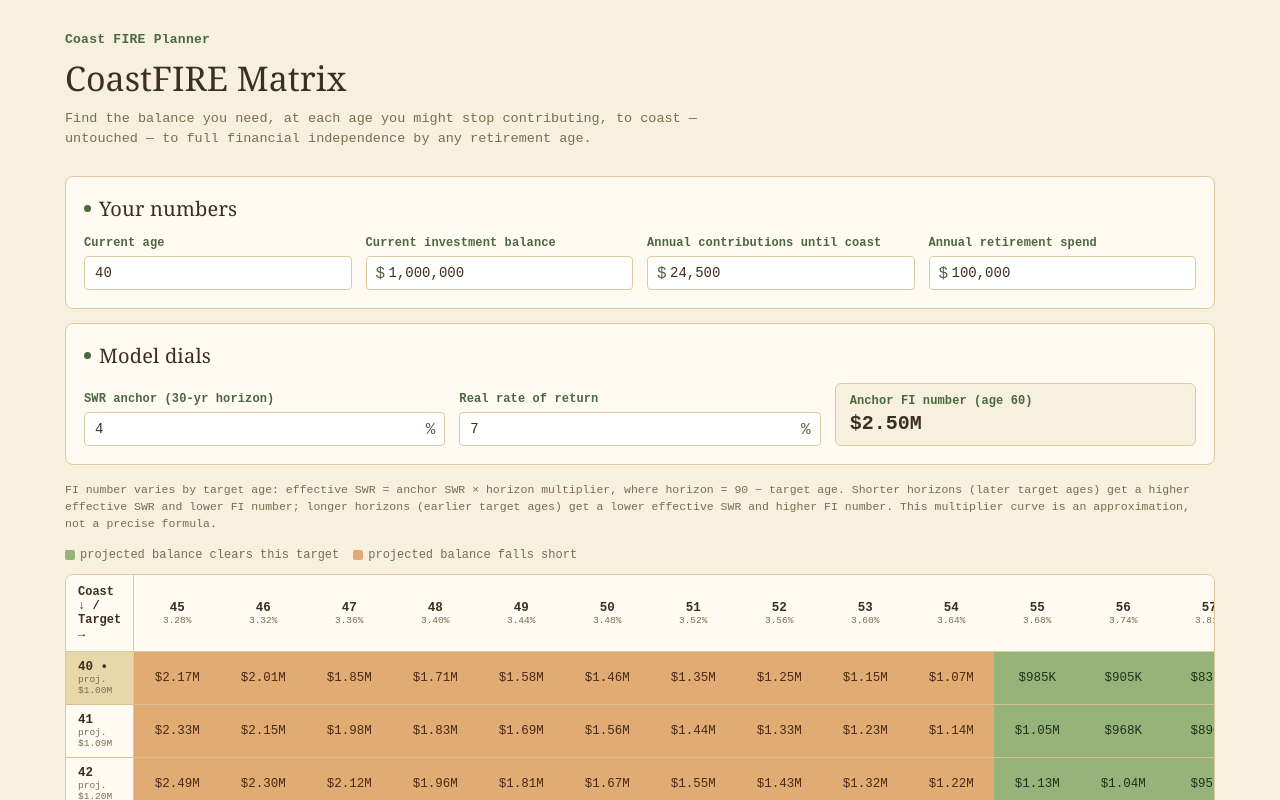
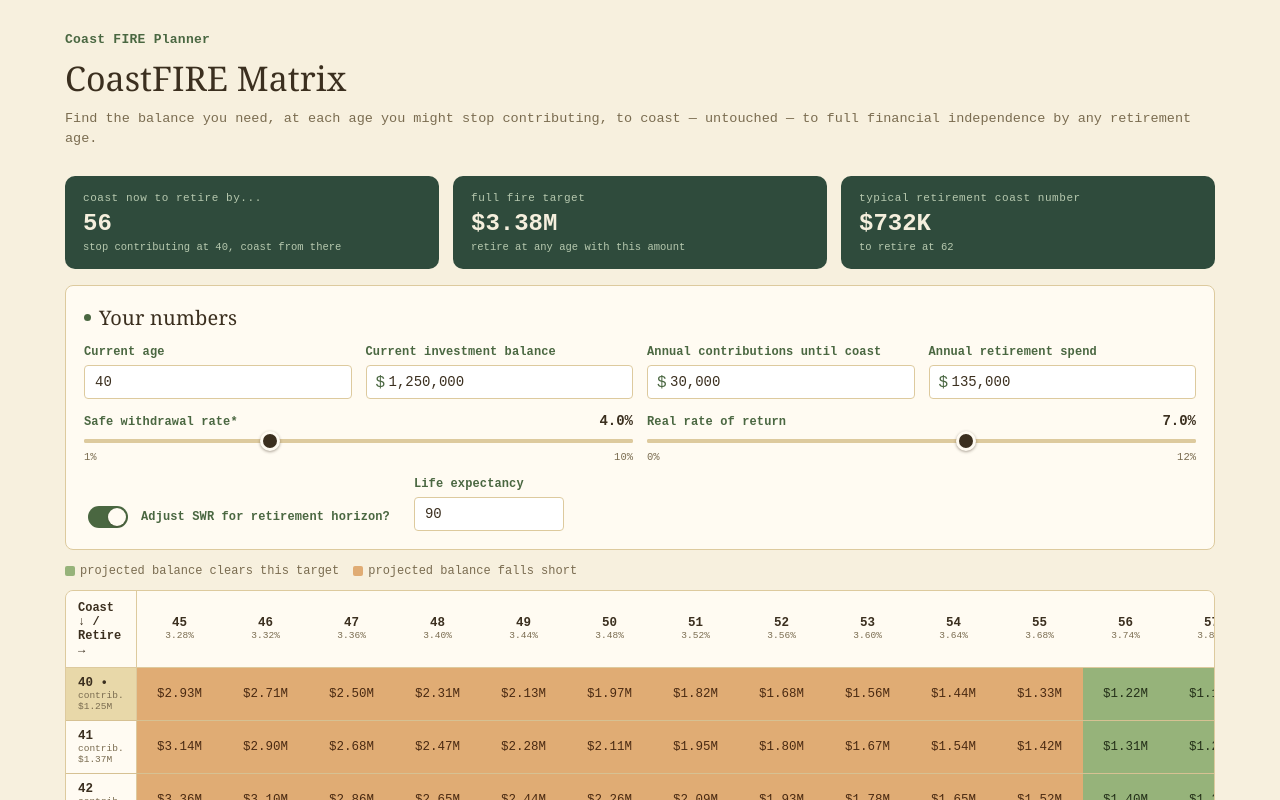
Before and after one commit to elmedico27/coastfire, a React (Vite) app: page / in a window 1280 px wide. Shown: the top 800 px of the page. Built offline with nearby package versions, Linux system fonts and the light colour scheme.

Commit message:
Update CoastFireMatrix.jsx
Added stat cards, toggle for horizon-adjusted SWR, and other visual tweaks.

```diff
--- a/src/CoastFireMatrix.jsx
+++ b/src/CoastFireMatrix.jsx
@@ -1,6 +1,5 @@
 import React, { useState, useMemo } from 'react';
 
-const PLANNING_AGE = 90; // assumed age portfolio must last to
 const ANCHOR_HORIZON = 30; // the horizon your SWR input is anchored to
 
 // Approximate shape of how "safe" withdrawal rate shifts with horizon length.
@@ -63,21 +62,135 @@ const COLOR = {
   currentRowBg: '#E8D8A9',
 };
 
+// ---- Stat card accent (this is where the "pop" lives) ----
+const CARD = {
+  bg: '#2F4B3C',   // deep forest
+  text: '#F5EFDD',
+  label: '#B7C9AF',
+};
+
+// Inline styles for the range sliders (thumb + track), scoped by class name.
+const SLIDER_CSS = `
+.cfm-slider {
+  -webkit-appearance: none;
+  appearance: none;
+  width: 100%;
+  height: 4px;
+  border-radius: 999px;
+  background: ${COLOR.border};
+  outline: none;
+  margin: 10px 0 8px;
+}
+.cfm-slider::-webkit-slider-thumb {
+  -webkit-appearance: none;
+  appearance: none;
+  width: 20px;
+  height: 20px;
+  border-radius: 50%;
+  background: ${COLOR.heading};
+  border: 3px solid ${COLOR.panel};
+  box-shadow: 0 1px 3px rgba(59,47,31,0.45);
+  cursor: pointer;
+  margin-top: -8px;
+}
+.cfm-slider::-moz-range-thumb {
+  width: 20px;
+  height: 20px;
+  border-radius: 50%;
+  background: ${COLOR.heading};
+  border: 3px solid ${COLOR.panel};
+  box-shadow: 0 1px 3px rgba(59,47,31,0.45);
+  cursor: pointer;
+}
+.cfm-slider::-webkit-slider-runnable-track {
+  height: 4px;
+  border-radius: 999px;
+  background: ${COLOR.border};
+}
+.cfm-slider::-moz-range-track {
+  height: 4px;
+  border-radius: 999px;
+  background: ${COLOR.border};
+}
+.cfm-toggle {
+  position: relative;
+  -webkit-appearance: none;
+  appearance: none;
+  width: 40px;
+  height: 22px;
+  border-radius: 999px;
+  background: ${COLOR.border};
+  outline: none;
+  cursor: pointer;
+  transition: background 0.15s ease;
+  flex-shrink: 0;
+}
+.cfm-toggle:checked {
+  background: ${COLOR.label};
+}
+.cfm-toggle::before {
+  content: '';
+  position: absolute;
+  top: 2px;
+  left: 2px;
+  width: 18px;
+  height: 18px;
+  border-radius: 50%;
+  background: ${COLOR.panel};
+  box-shadow: 0 1px 2px rgba(59,47,31,0.35);
+  transition: transform 0.15s ease;
+}
+.cfm-toggle:checked::before {
+  transform: translateX(18px);
+}
+`;
+
+function Slider({ label, value, onChange, min, max, step, suffix }) {
+  return (
+    <div>
+      <div style={{ display: 'flex', justifyContent: 'space-between', alignItems: 'baseline' }}>
+        <label style={{ fontSize: 12, letterSpacing: '0.01em', color: COLOR.label, fontWeight: 600 }}>
+          {label}
+        </label>
+        <span style={{ fontSize: 14, fontWeight: 700, color: COLOR.heading, fontVariantNumeric: 'tabular-nums' }}>
+          {value.toFixed(1)}{suffix}
+        </span>
+      </div>
+      <input
+        className="cfm-slider"
+        type="range"
+        min={min}
+        max={max}
+        step={step}
+        value={value}
+        onChange={(e) => onChange(parseFloat(e.target.value))}
+      />
+      <div style={{ display: 'flex', justifyContent: 'space-between', fontSize: 10.5, color: COLOR.body }}>
+        <span>{min}{suffix}</span>
+        <span>{max}{suffix}</span>
+      </div>
+    </div>
+  );
+}
+
 export default function CoastFireMatrix() {
-  const [spending, setSpending] = useState(100000);
-  const [spendingDraft, setSpendingDraft] = useState('100,000');
+  const [spending, setSpending] = useState(135000);
+  const [spendingDraft, setSpendingDraft] = useState('135,000');
 
   const [swr, setSwr] = useState(4); // anchor SWR, %
 
+  const [horizonAdjust, setHorizonAdjust] = useState(true);
+  const [lifeExpectancy, setLifeExpectancy] = useState(90);
+
   const [rate, setRate] = useState(7); // real return, %
 
-  const [balance, setBalance] = useState(1000000);
-  const [balanceDraft, setBalanceDraft] = useState('1,000,000');
+  const [balance, setBalance] = useState(1250000);
+  const [balanceDraft, setBalanceDraft] = useState('1,250,000');
 
   const [currentAge, setCurrentAge] = useState(40);
 
-  const [annualContribution, setAnnualContribution] = useState(24500);
-  const [contributionDraft, setContributionDraft] = useState('24,500');
+  const [annualContribution, setAnnualContribution] = useState(30000);
+  const [contributionDraft, setContributionDraft] = useState('30,000');
 
   const targetAges = useMemo(() => Array.from({ length: 18 }, (_, i) => 45 + i), []); // 45..62
   const coastAges = useMemo(() => {
@@ -86,17 +199,24 @@ export default function CoastFireMatrix() {
     return Array.from({ length: Math.max(len, 1) }, (_, i) => start + i);
   }, [currentAge]);
 
-  // Effective FI number per target age, horizon-adjusted off the SWR anchor
+  // Effective FI number per target age. When horizon-adjustment is on, adjusted off
+  // the SWR anchor using life expectancy; when off, the SWR anchor is applied flat.
   const fiByTarget = useMemo(() => {
     const map = {};
     targetAges.forEach((targetAge) => {
-      const horizon = PLANNING_AGE - targetAge;
+      let effSwr;
+      let horizon = null;
+      if (horizonAdjust) {
+        horizon = lifeExpectancy - targetAge;
         const mult = horizonMultiplier(horizon);
-      const effSwr = (swr / 100) * mult;
+        effSwr = (swr / 100) * mult;
+      } else {
+        effSwr = swr / 100;
+      }
       map[targetAge] = { horizon, effSwr, fi: spending / effSwr };
     });
     return map;
-  }, [targetAges, spending, swr]);
+  }, [targetAges, spending, swr, horizonAdjust, lifeExpectancy]);
 
   const grid = useMemo(() => {
     const r = rate / 100;
@@ -127,6 +247,31 @@ export default function CoastFireMatrix() {
     });
     return map;
   }, [coastAges, currentAge, rate, balance, annualContribution]);
+
+  // ---- Summary stat cards ----
+  const anchorFi = spending / (swr / 100);
+
+  // 1. Earliest target age, coasting from right now, that's already cleared.
+  const coastNowAge = useMemo(() => {
+    const row = coastAges.indexOf(currentAge);
+    if (row === -1) return null;
+    for (let ci = 0; ci < targetAges.length; ci++) {
+      const val = grid[row][ci];
+      if (val === null) continue;
+      if (projectedByCoastAge[currentAge] >= val) return targetAges[ci];
+    }
+    return null; // not cleared for any modeled target age yet
+  }, [coastAges, currentAge, targetAges, grid, projectedByCoastAge]);
+
+  // 3. Coast number anchored to a fixed, commonly-assumed retirement age (62), regardless of current age.
+  const typicalTargetAge = 62;
+  const typicalCoastNumber = useMemo(() => {
+    const years = Math.max(typicalTargetAge - currentAge, 0);
+    const fi = fiByTarget[typicalTargetAge]?.fi;
+    if (fi === undefined) return null;
+    const r = rate / 100;
+    return fi / Math.pow(1 + r, years);
+  }, [currentAge, fiByTarget, rate]);
 
   const handleSpendingBlur = () => {
     const parsed = parseFloat(spendingDraft.replace(/[^0-9.]/g, ''));
@@ -183,7 +328,11 @@ export default function CoastFireMatrix() {
     gap: 8,
   };
 
-  const anchorFi = spending / (swr / 100);
+  const statCardStyle = (bg) => ({
+    background: bg,
+    borderRadius: 10,
+    padding: '16px 18px',
+  });
 
   return (
     <div style={{
@@ -193,6 +342,7 @@ export default function CoastFireMatrix() {
       color: COLOR.body,
       padding: '32px 20px',
     }}>
+      <style>{SLIDER_CSS}</style>
       <div style={{ maxWidth: 1150, margin: '0 auto' }}>
         <div style={{ marginBottom: 26 }}>
           <div style={{ fontSize: 13, letterSpacing: '0.02em', color: COLOR.label, marginBottom: 8, fontWeight: 600 }}>
@@ -201,8 +351,52 @@ export default function CoastFireMatrix() {
           <h1 style={{ fontFamily: "'Newsreader', Georgia, serif", fontWeight: 500, fontSize: 34, margin: '0 0 8px', color: COLOR.heading }}>
             CoastFIRE Matrix
           </h1>
-          <div style={{ fontSize: 13.5, color: COLOR.body, lineHeight: 1.5, maxWidth: 640 }}>
+          <div style={{ fontSize: 13.5, color: COLOR.body, lineHeight: 1.5 }}>
             Find the balance you need, at each age you might stop contributing, to coast — untouched — to full financial independence by any retirement age.
+          </div>
+        </div>
+
+        {/* Summary stat cards */}
+        <div style={{
+          display: 'grid',
+          gridTemplateColumns: 'repeat(auto-fit, minmax(180px, 1fr))',
+          gap: 14,
+          marginBottom: 16,
+        }}>
+          <div style={statCardStyle(CARD.bg)}>
+            <div style={{ fontSize: 11, letterSpacing: '0.05em', color: CARD.label, marginBottom: 6, textTransform: 'lowercase' }}>
+              coast now to retire by...
+            </div>
+            <div style={{ fontSize: 24, fontWeight: 700, color: CARD.text, fontVariantNumeric: 'tabular-nums' }}>
+              {coastNowAge !== null ? coastNowAge : 'not yet'}
+            </div>
+            <div style={{ fontSize: 10.5, color: CARD.label, marginTop: 4 }}>
+              stop contributing at {currentAge}, coast from there
+            </div>
+          </div>
+
+          <div style={statCardStyle(CARD.bg)}>
+            <div style={{ fontSize: 11, letterSpacing: '0.05em', color: CARD.label, marginBottom: 6, textTransform: 'lowercase' }}>
+              full FIRE target
+            </div>
+            <div style={{ fontSize: 24, fontWeight: 700, color: CARD.text, fontVariantNumeric: 'tabular-nums' }}>
+              {fmt(anchorFi)}
+            </div>
+            <div style={{ fontSize: 10.5, color: CARD.label, marginTop: 4 }}>
+              retire at any age with this amount
+            </div>
+          </div>
+
+          <div style={statCardStyle(CARD.bg)}>
+            <div style={{ fontSize: 11, letterSpacing: '0.05em', color: CARD.label, marginBottom: 6, textTransform: 'lowercase' }}>
+              typical retirement coast number
+            </div>
+            <div style={{ fontSize: 24, fontWeight: 700, color: CARD.text, fontVariantNumeric: 'tabular-nums' }}>
+              {typicalCoastNumber !== null ? fmt(typicalCoastNumber) : '—'}
+            </div>
+            <div style={{ fontSize: 10.5, color: CARD.label, marginTop: 4 }}>
+              to retire at {typicalTargetAge}
+            </div>
           </div>
         </div>
 
@@ -278,71 +472,61 @@ export default function CoastFireMatrix() {
               </div>
             </div>
           </div>
-        </div>
 
-        {/* Model dials */}
-        <div style={{
-          background: COLOR.panel,
-          border: `1px solid ${COLOR.border}`,
-          borderRadius: 8,
-          padding: 18,
-          marginBottom: 16,
-        }}>
-          <div style={groupHeaderStyle}>
-            <span style={{ width: 7, height: 7, borderRadius: '50%', background: COLOR.label, display: 'inline-block' }} />
-            Model dials
-          </div>
           <div style={{
             display: 'grid',
             gridTemplateColumns: 'repeat(auto-fit, minmax(150px, 1fr))',
             gap: 14,
-            alignItems: 'end',
+            marginTop: 14,
           }}>
-            <div>
-              <label style={labelStyle}>SWR anchor (30-yr horizon)</label>
-              <div style={{ position: 'relative' }}>
-                <input
-                  style={{ ...inputStyle, paddingRight: 24 }}
-                  type="number" step="0.1" min="1" max="10"
+            <Slider
+              label="Safe withdrawal rate*"
               value={swr}
-                  onChange={(e) => setSwr(parseFloat(e.target.value) || 0)}
+              onChange={setSwr}
+              min={1} max={10} step={0.1}
+              suffix="%"
             />
-                <span style={{ position: 'absolute', right: 10, top: 9, color: COLOR.label }}>%</span>
-              </div>
-            </div>
-
-            <div>
-              <label style={labelStyle}>Real rate of return</label>
-              <div style={{ position: 'relative' }}>
-                <input
-                  style={{ ...inputStyle, paddingRight: 24 }}
-                  type="number" step="0.1" min="0" max="12"
+            <Slider
+              label="Real rate of return"
               value={rate}
-                  onChange={(e) => setRate(parseFloat(e.target.value) || 0)}
+              onChange={setRate}
+              min={0} max={12} step={0.1}
+              suffix="%"
             />
-                <span style={{ position: 'absolute', right: 10, top: 9, color: COLOR.label }}>%</span>
-              </div>
           </div>
 
           <div style={{
-              gridColumn: 'span 1',
-              background: COLOR.page,
-              border: `1px solid ${COLOR.border}`,
-              borderRadius: 6,
-              padding: '10px 14px',
+            display: 'flex',
+            flexWrap: 'wrap',
+            alignItems: 'flex-end',
+            gap: 24,
+            marginTop: 14,
           }}>
-              <label style={{ ...labelStyle, marginBottom: 4 }}>Anchor FI number (age 60)</label>
-              <div style={{ fontSize: 20, fontWeight: 700, color: COLOR.heading, fontVariantNumeric: 'tabular-nums' }}>
-                {fmt(anchorFi)}
-              </div>
-            </div>
-          </div>
+            <div style={{ display: 'flex', alignItems: 'center', gap: 10 }}>
+              <input
+                type="checkbox"
+                className="cfm-toggle"
+                id="horizon-toggle"
+                checked={horizonAdjust}
+                onChange={(e) => setHorizonAdjust(e.target.checked)}
+              />
+              <label htmlFor="horizon-toggle" style={{ ...labelStyle, marginBottom: 0, cursor: 'pointer' }}>
+                Adjust SWR for retirement horizon?
+              </label>
             </div>
 
-        <div style={{ fontSize: 11.5, color: COLOR.body, marginBottom: 16, lineHeight: 1.5 }}>
-          FI number varies by target age: effective SWR = anchor SWR × horizon multiplier, where horizon = {PLANNING_AGE} − target age.
-          Shorter horizons (later target ages) get a higher effective SWR and lower FI number; longer horizons (earlier target ages) get a lower effective SWR and higher FI number.
-          This multiplier curve is an approximation, not a precise formula.
+            {horizonAdjust && (
+              <div style={{ minWidth: 150 }}>
+                <label style={labelStyle}>Life expectancy</label>
+                <input
+                  style={inputStyle}
+                  type="number" min="70" max="105"
+                  value={lifeExpectancy}
+                  onChange={(e) => setLifeExpectancy(parseInt(e.target.value, 10) || 0)}
+                />
+              </div>
+            )}
+          </div>
         </div>
 
         <div style={{ display: 'flex', alignItems: 'center', gap: 14, marginBottom: 12, fontSize: 12, color: COLOR.body }}>
@@ -365,7 +549,7 @@ export default function CoastFireMatrix() {
                   textAlign: 'left', color: COLOR.heading, borderBottom: `1px solid ${COLOR.border}`, borderRight: `1px solid ${COLOR.border}`,
                   fontWeight: 700, fontSize: 12
                 }}>
-                  Coast ↓ / Target →
+                  Coast ↓ / Retire →
                 </th>
                 {targetAges.map((a) => (
                   <th key={a} style={{
@@ -373,9 +557,11 @@ export default function CoastFireMatrix() {
                     borderBottom: `1px solid ${COLOR.border}`, fontWeight: 700, minWidth: 70
                   }}>
                     <div>{a}</div>
+                    {horizonAdjust && (
                       <div style={{ fontSize: 9.5, color: COLOR.body, fontWeight: 400 }}>
                         {(fiByTarget[a].effSwr * 100).toFixed(2)}%
                       </div>
+                    )}
                   </th>
                 ))}
               </tr>
@@ -389,7 +575,7 @@ export default function CoastFireMatrix() {
                   }}>
                     <div>{coastAge}{coastAge === currentAge ? ' •' : ''}</div>
                     <div style={{ fontSize: 9.5, color: COLOR.body, fontWeight: 400 }}>
-                      proj. {fmt(projectedByCoastAge[coastAge])}
+                      contrib. {fmt(projectedByCoastAge[coastAge])}
                     </div>
                   </td>
                   {targetAges.map((targetAge, ci) => {
@@ -424,10 +610,30 @@ export default function CoastFireMatrix() {
         </div>
 
         <div style={{ marginTop: 18, fontSize: 12, color: COLOR.body, lineHeight: 1.6 }}>
-          Each row's "proj." figure is your current balance plus annual contributions, both compounded from now until that coast age — this is what's compared against the required balance in each cell.
-          Row marked • is your current age; its projected balance equals your current balance since there's no runway to grow before coasting today.
-          Small % under each target age column is the horizon-adjusted effective SWR used for that column. Blank cells mean target precedes coast (not possible).
-          Mortgage payoff (~2049) sits outside this grid for most current-age/target combinations — revisit if your target age pushes past 63.
+          <div style={{ fontWeight: 700, color: COLOR.heading, marginBottom: 8 }}>
+            Other notes &amp; explanations
+          </div>
+          <ul style={{ margin: 0, paddingLeft: 18 }}>
+            <li style={{ marginBottom: 6 }}>
+              {horizonAdjust ? (
+                <>*Safe withdrawal rate — the slider sets your baseline rate for a 30-year retirement, but a rate that's safe over 30 years isn't automatically safe over a longer stretch, or overly conservative over a shorter one. With adjustment on, the model corrects for this against your life expectancy ({lifeExpectancy}): retiring earlier means your money needs to stretch further, which lowers the effective rate (and raises the balance you need); retiring later shortens that stretch and raises the effective rate. The small % under each retirement-age column header is the adjusted rate actually used for that age.</>
+              ) : (
+                <>*Safe withdrawal rate — horizon adjustment is off, so your safe withdrawal rate is applied flat across every retirement age, with no correction for how long that specific retirement needs the money to last.</>
+              )}
+            </li>
+            <li style={{ marginBottom: 6 }}>
+              The stat cards above are quick reference points — the matrix below is the full picture across every coast age / retire age combination.
+            </li>
+            <li style={{ marginBottom: 6 }}>
+              Each row's "contrib." figure is your current balance plus annual contributions, both compounded from now until that coast age — this is what's compared against the required balance in each cell.
+            </li>
+            <li style={{ marginBottom: 6 }}>
+              Row marked • is your current age; its contrib. figure equals your current balance since there's no runway to grow before coasting today.
+            </li>
+            <li style={{ marginBottom: 6 }}>
+              Blank cells mean the retirement age precedes the coast age (not possible).
+            </li>
+          </ul>
         </div>
       </div>
     </div>
```
Lines whose indentation alone changed are shown as unchanged.
